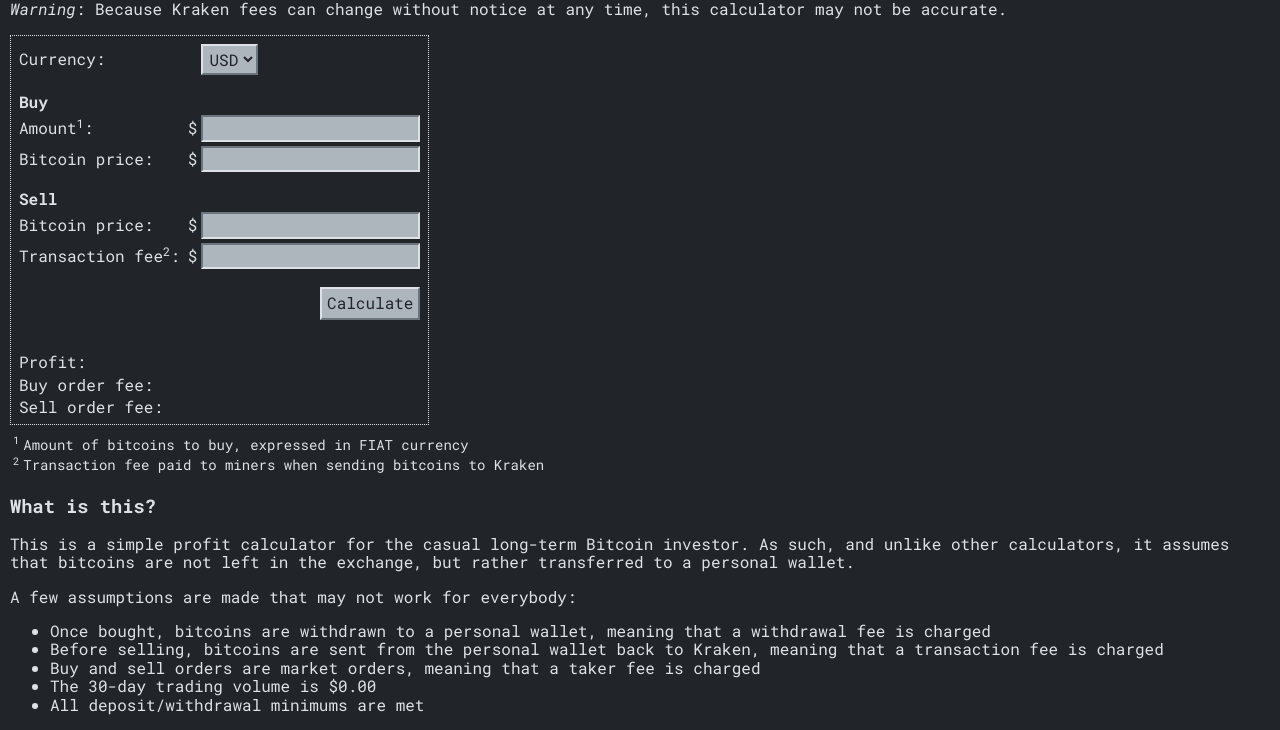
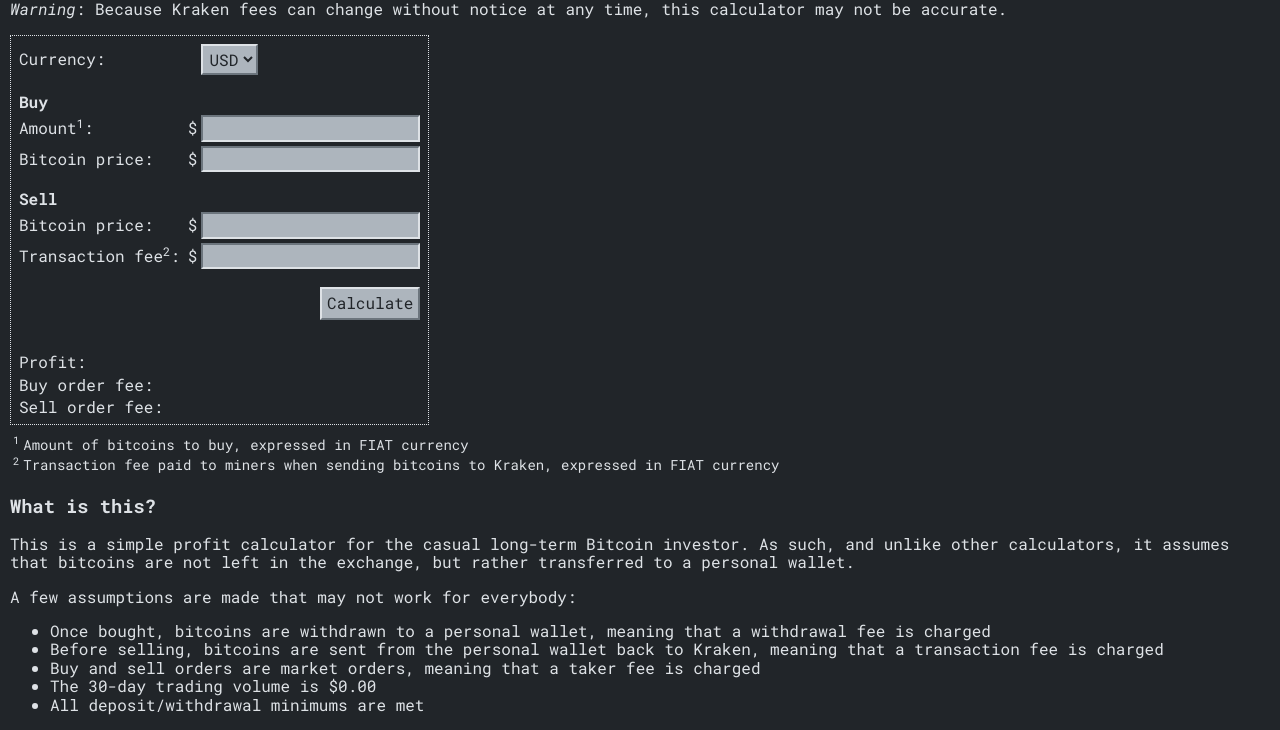
Before and after one commit to kraken-bitcoin-calc/kraken-bitcoin-calc.github.io, a website: page src/index.html in a window 1280 px wide. Shown: the part 67-797 px from the top of the page. Drawn offline with Linux system fonts and the light colour scheme.

Commit message:
Update calculator footnotes

```diff
--- a/src/index.html
+++ b/src/index.html
@@ -83,7 +83,7 @@
         </tr>
         <tr>
             <td><sup>2</sup></td>
-            <td>Transaction fee paid to miners when sending bitcoins to Kraken</td>
+            <td>Transaction fee paid to miners when sending bitcoins to Kraken, expressed in FIAT currency</td>
         </tr>
     </table>
     <h3 class="bold" id="what-is-this">What is this?</h3>
```
